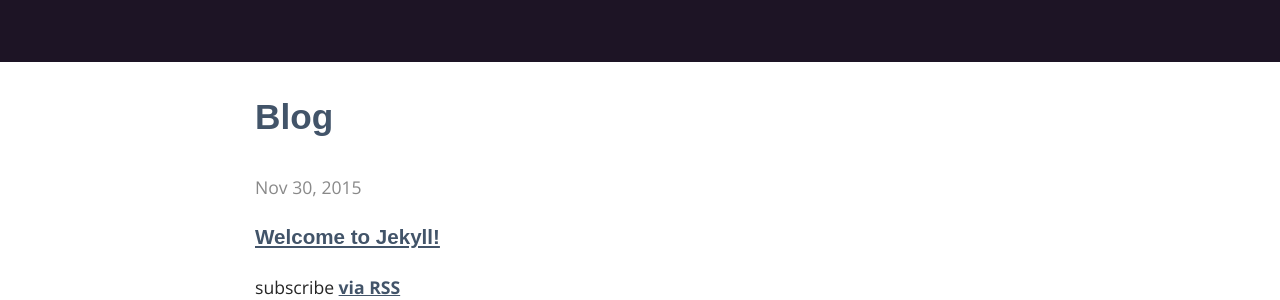
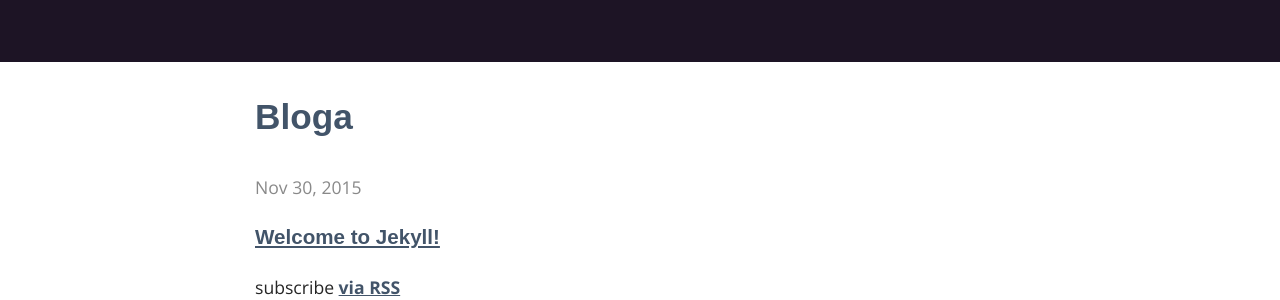
Before and after one commit to nomadagaldua/nomadagaldua.github.io, a Jekyll site: the page built from blog/index.html, in a window 1280 px wide. Shown: the part 438-738 px from the top of the page. Built offline with Jekyll 4.4.1, drawn with Linux system fonts in a browser that asks for light colours; some web fonts are replaced.

Commit message:
Update index.html

```diff
--- a/blog/index.html
+++ b/blog/index.html
@@ -2,7 +2,7 @@
 layout: default
 ---
 
-<h2>Blog</h2>
+<h2>Bloga</h2>
 {% for post in site.posts %}
 		<time>{{ post.date | date: "%b %-d, %Y" }}</time>
 		<h3><a href="{{ post.url | prepend: site.baseurl }}">{{ post.title }}</a></h3>
```
